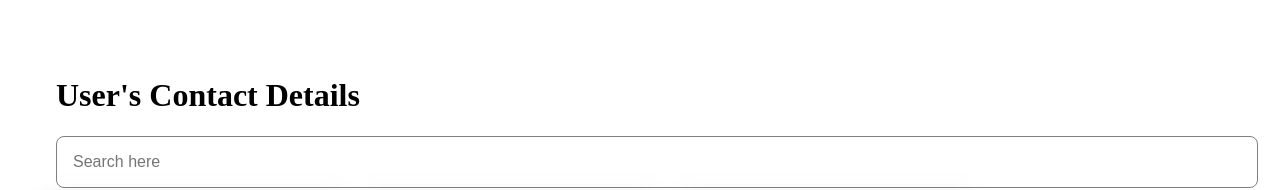
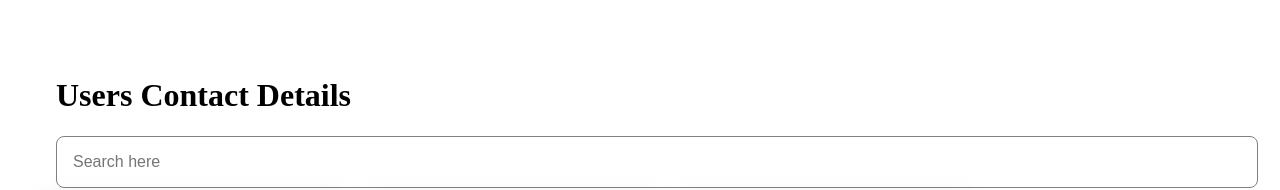
Before and after one commit to ShinaJr/cybadot-frontend-react-task, a React (Create React App) app: page / in a window 1280 px wide. Shown: the top 190 px of the page. Built offline with nearby package versions, Linux system fonts and the light colour scheme.

Commit message:
cybadot Task

```diff
--- a/src/App.js
+++ b/src/App.js
@@ -2,6 +2,7 @@ import { Card } from "./components/Cards.js";
 import { Provider } from "react-redux";
 import store from "./store";
 import "./App.css";
+import React from "react";
 
 function App() {
   return (
--- a/src/components/Cards.js
+++ b/src/components/Cards.js
@@ -45,7 +45,7 @@ export const Card = () => {
 
   return (
     <div>
-      <h1>User's Contact Details</h1>
+      <h1>Users Contact Details</h1>
       <input
         type="text"
         placeholder="Search here"
```
